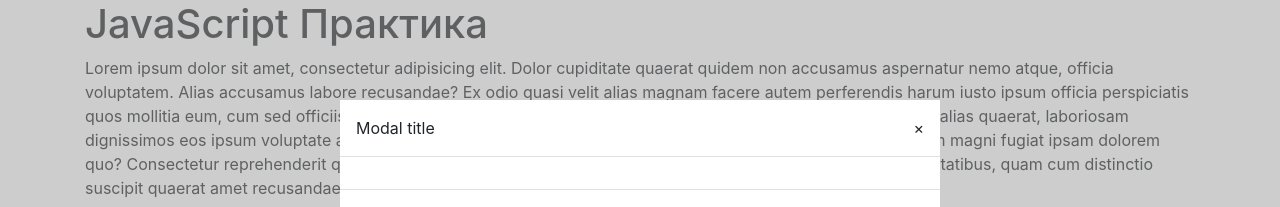
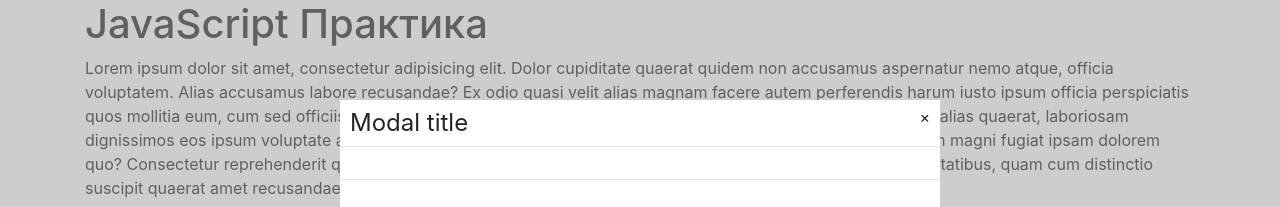
Before and after one commit to VitAn1999/VM_JS_Practice, a website: page index.html in a window 1280 px wide. Shown: the top 207 px of the page. Drawn offline with nearby package versions, Linux system fonts and the light colour scheme.

Commit message:
create modal header style

```diff
--- a/src/css/modal.css
+++ b/src/css/modal.css
@@ -13,3 +13,17 @@
   height: 200px;
   margin: 100px auto;
 }
+
+.modal-header {
+  padding: 5px 10px;
+  display: flex;
+  justify-content: space-between;
+}
+
+.modal-title {
+  font-size: 1.5rem;
+}
+
+.modal-close {
+  cursor: pointer;
+}
```
